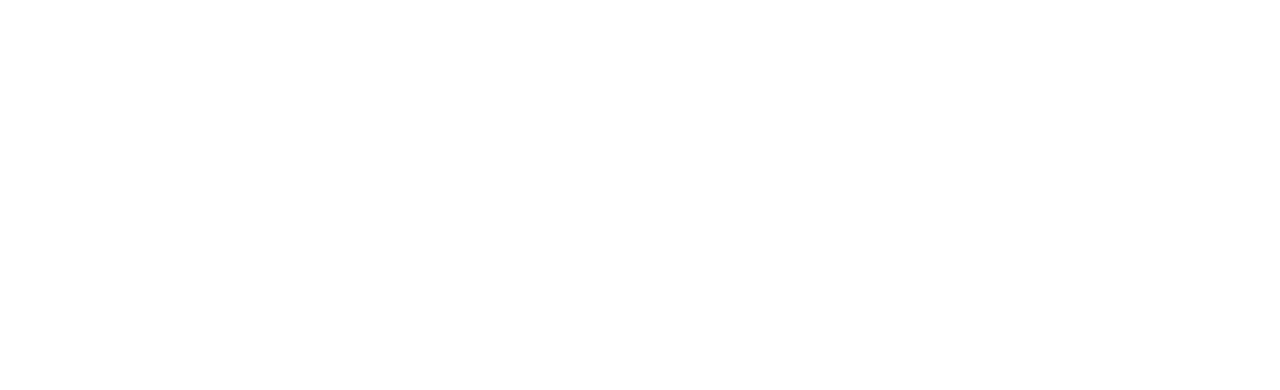
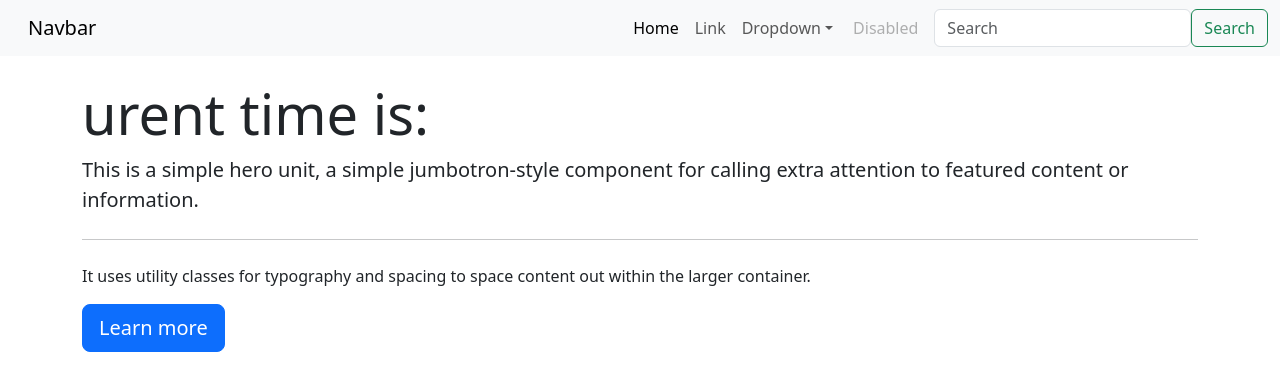
Before and after one commit to harshjain25/Clock, a plain HTML site: page index.html in a window 1280 px wide. Drawn offline with nearby package versions, Linux system fonts and the light colour scheme.

Commit message:
html file

```diff
--- a/index.html
+++ b/index.html
@@ -1,12 +1,72 @@
-<!DOCTYPE html>
-<html lang="en">
-<head>
-    <meta charset="UTF-8">
-    <meta http-equiv="X-UA-Compatible" content="IE=edge">
-    <meta name="viewport" content="width=device-width, initial-scale=1.0">
-    <title>Document</title>
-</head>
-<body>
+<!doctype html>
+<html lang="En" dir="ltr">
+  <head>
+    <!-- Required meta tags -->
+    <meta charset="utf-8">
+    <meta name="viewport" content="width=device-width, initial-scale=1">
 
-</body>
+    <!-- Bootstrap CSS -->
+    <link rel="stylesheet" href="https://cdn.jsdelivr.net/npm/bootstrap@5.3.0-alpha1/dist/css/bootstrap.rtl.min.css" integrity="sha384-WJUUqfoMmnfkBLne5uxXj+na/c7sesSJ32gI7GfCk4zO4GthUKhSEGyvQ839BC51" crossorigin="anonymous">
+
+    <title>Hello World!</title>
+  </head>
+  <body>
+    <nav class="navbar navbar-expand-lg bg-body-tertiary">
+        <div class="container-fluid">
+          <a class="navbar-brand" href="#">Navbar</a>
+          <button class="navbar-toggler" type="button" data-bs-toggle="collapse" data-bs-target="#navbarSupportedContent" aria-controls="navbarSupportedContent" aria-expanded="false" aria-label="Toggle navigation">
+            <span class="navbar-toggler-icon"></span>
+          </button>
+          <div class="collapse navbar-collapse" id="navbarSupportedContent">
+            <ul class="navbar-nav me-auto mb-2 mb-lg-0">
+              <li class="nav-item">
+                <a class="nav-link active" aria-current="page" href="#">Home</a>
+              </li>
+              <li class="nav-item">
+                <a class="nav-link" href="#">Link</a>
+              </li>
+              <li class="nav-item dropdown">
+                <a class="nav-link dropdown-toggle" href="#" role="button" data-bs-toggle="dropdown" aria-expanded="false">
+                  Dropdown
+                </a>
+                <ul class="dropdown-menu">
+                  <li><a class="dropdown-item" href="#">Action</a></li>
+                  <li><a class="dropdown-item" href="#">Another action</a></li>
+                  <li><hr class="dropdown-divider"></li>
+                  <li><a class="dropdown-item" href="#">Something else here</a></li>
+                </ul>
+              </li>
+              <li class="nav-item">
+                <a class="nav-link disabled">Disabled</a>
+              </li>
+            </ul>
+            <form class="d-flex" role="search">
+              <input class="form-control me-2" type="search" placeholder="Search" aria-label="Search">
+              <button class="btn btn-outline-success" type="submit">Search</button>
+            </form>
+          </div>
+        </div>
+      </nav>
+
+      <div class="container my-4">
+        <div class="jumbotron">
+            <h1 class="display-4">urent time is: </h1>
+            <p class="lead">This is a simple hero unit, a simple jumbotron-style component for calling extra attention to featured content or information.</p>
+            <hr class="my-4">
+            <p>It uses utility classes for typography and spacing to space content out within the larger container.</p>
+            <a class="btn btn-primary btn-lg" href="#" role="button">Learn more</a>
+          </div>
+      </div>
+
+    <!-- Optional JavaScript; choose one of the two! -->
+
+    <!-- Option 1: Bootstrap Bundle with Popper -->
+    <script src="https://cdn.jsdelivr.net/npm/bootstrap@5.3.0-alpha1/dist/js/bootstrap.bundle.min.js" integrity="sha384-w76AqPfDkMBDXo30jS1Sgez6pr3x5MlQ1ZAGC+nuZB+EYdgRZgiwxhTBTkF7CXvN" crossorigin="anonymous"></script>
+
+    <!-- Option 2: Separate Popper and Bootstrap JS -->
+    <!--
+    <script src="https://cdn.jsdelivr.net/npm/@popperjs/core@2.11.6/dist/umd/popper.min.js" integrity="sha384-oBqDVmMz9ATKxIep9tiCxS/Z9fNfEXiDAYTujMAeBAsjFuCZSmKbSSUnQlmh/jp3" crossorigin="anonymous"></script>
+    <script src="https://cdn.jsdelivr.net/npm/bootstrap@5.3.0-alpha1/dist/js/bootstrap.min.js" integrity="sha384-mQ93GR66B00ZXjt0YO5KlohRA5SY2XofN4zfuZxLkoj1gXtW8ANNCe9d5Y3eG5eD" crossorigin="anonymous"></script>
+    -->
+  </body>
 </html>
```
